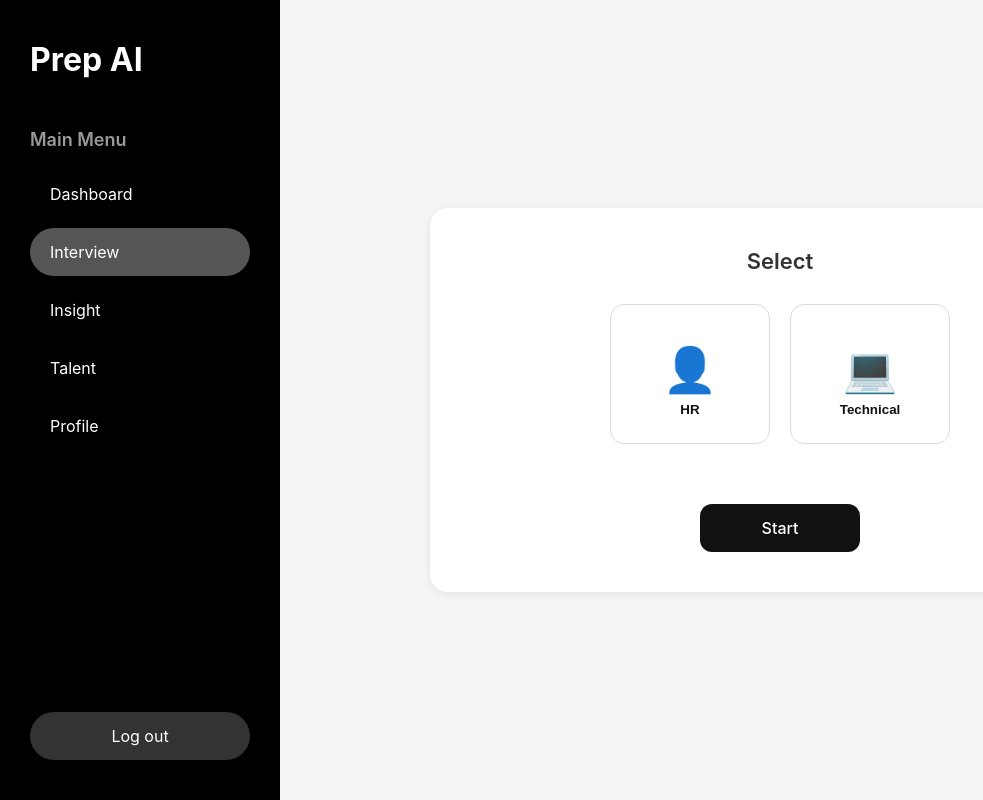
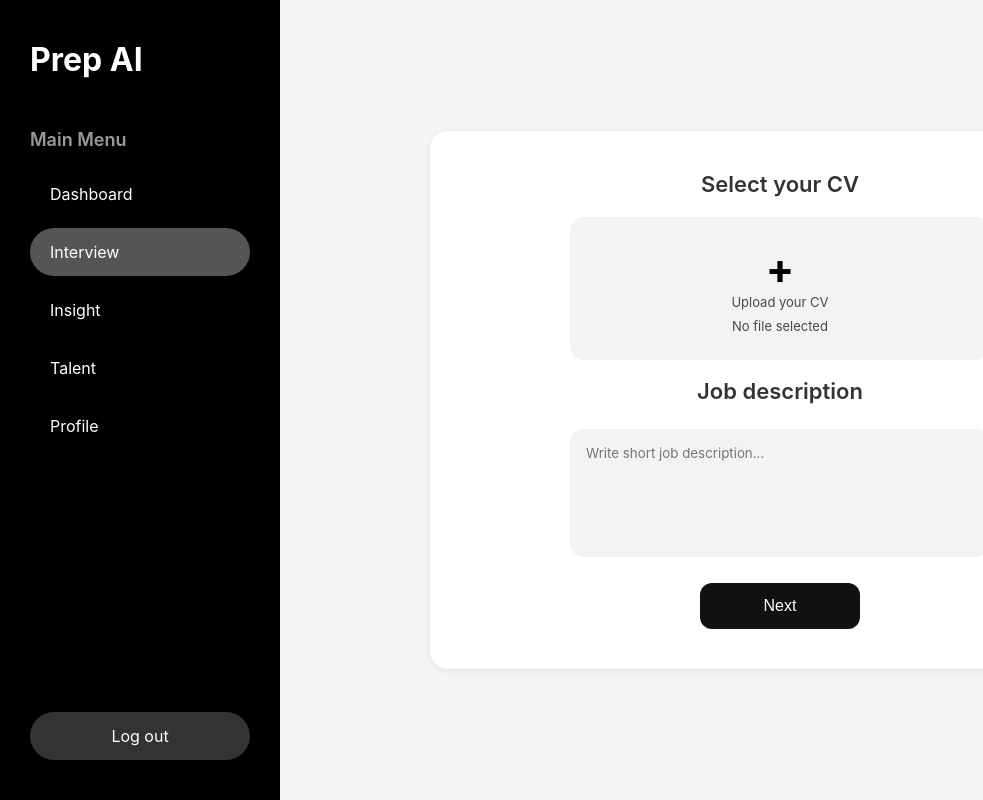
Before and after one commit to ClemenceTran/BasedProject, a Flask app: page /interview in a window 1280 px wide. Shown: the whole page, without its empty margins (0-983 px from the left). Run offline with Flask 3, Linux system fonts and the light colour scheme.

Commit message:
Update interview.html

```diff
--- a/templates/interview.html
+++ b/templates/interview.html
@@ -12,75 +12,82 @@
   <div class="sidebar">
     <div class="logo">Prep AI</div>
     <div class="menu-title">Main Menu</div>
+
     <ul class="menu-items">
-      <li class="menu-item"><a href="{{ url_for('dashboard') }}" class="menu-link {% if page == 'dashboard' %}active{% endif %}">Dashboard</a></li>
-      <li class="menu-item"><a href="{{ url_for('interview') }}" class="menu-link {% if page == 'interview' %}active{% endif %}">Interview</a></li>
-      <li class="menu-item"><a href="{{ url_for('insight') }}" class="menu-link {% if page == 'insight' %}active{% endif %}">Insight</a></li>
-      <li class="menu-item"><a href="{{ url_for('talent') }}" class="menu-link {% if page == 'talent' %}active{% endif %}">Talent</a></li>
-      <li class="menu-item"><a href="{{ url_for('profile') }}" class="menu-link {% if page == 'profile' %}active{% endif %}">Profile</a></li>
+      <li class="menu-item"><a class="menu-link" href="{{ url_for('dashboard') }}">Dashboard</a></li>
+      <li class="menu-item"><a class="menu-link active" href="{{ url_for('interview') }}">Interview</a></li>
+      <li class="menu-item"><a class="menu-link" href="{{ url_for('insight') }}">Insight</a></li>
+      <li class="menu-item"><a class="menu-link" href="{{ url_for('talent') }}">Talent</a></li>
+      <li class="menu-item"><a class="menu-link" href="{{ url_for('profile') }}">Profile</a></li>
     </ul>
-    <a href="{{ url_for('login') }}" class="logout-btn">Log out</a>
+
+    <a class="logout-btn" href="{{ url_for('logout') }}">Log out</a>
   </div>
 
-  <!-- Main Content -->
+  <!-- Main content -->
   <div class="main-content">
 
-    {% set current_step = step|default(1) %}
-    {% set current_type = interview_type|default('technical') %}
+    <div class="mode-wrap">
 
-    <!-- STEP 1: Select Mode -->
-    {% if current_step == 1 %}
-    <div class="mode-wrap">
+      <!-- ============ STEP 1 ============ -->
+      <section id="step1">
+        <h2>Select your CV</h2>
+
+        <div class="interview-form">
+          <input type="file" id="cvInput" accept=".pdf,.doc,.docx" style="display:none;">
+
+          <div class="upload-box" id="uploadBox" role="button" tabindex="0">
+            <div class="upload-plus">+</div>
+            <div class="upload-text">Upload your CV</div>
+            <div class="file-name" id="fileName">No file selected</div>
+          </div>
+
+          <h3 style="margin-top:18px;">Job description</h3>
+          <textarea
+            id="jobDesc"
+            class="job-textarea"
+            rows="6"
+            placeholder="Write short job description..."
+          ></textarea>
+
+          <div class="start-btn-wrap">
+            <button type="button" class="start-btn" id="nextBtn">Next</button>
+          </div>
+
+          <p id="error1" class="error-text"></p>
+        </div>
+      </section>
+
+      <!-- ============ STEP 2 ============ -->
+      <!-- IMPORTANT: style="display:none;" ensures it's hidden even without .hidden css -->
+      <section id="step2" class="hidden" style="display:none;">
         <h2>Select</h2>
+
         <div class="mode-cards">
-        <button type="button" class="mode-card" data-type="hr">
+          <button type="button" class="mode-card" data-mode="hr" id="hrCard">
             <div class="mode-icon">👤</div>
             <div class="mode-label">HR</div>
           </button>
-        <button type="button" class="mode-card" data-type="technical">
+
+          <button type="button" class="mode-card" data-mode="technical" id="techCard">
             <div class="mode-icon">💻</div>
             <div class="mode-label">Technical</div>
           </button>
         </div>
-      <p id="modeFocus" class="mode-focus"></p>
 
-      <div class="center-btn">
-        <a id="goStep2" data-base="{{ url_for('interview') }}?step=2"
-           href="{{ url_for('interview') }}?step=2&type={{ current_type }}"
-           class="start-btn">
-           Start
-        </a>
+        <p class="mode-focus" id="modeHint">Choose an interview type.</p>
+
+        <div class="center-btn" style="display:flex; gap:10px; justify-content:center;">
+          <button type="button" class="start-btn" id="backBtn" style="background:#333;">Back</button>
+          <button type="button" class="start-btn" id="startBtn">Start</button>
+        </div>
+
+        <p id="error2" class="error-text"></p>
+      </section>
+
     </div>
   </div>
-    {% endif %}
 
-    <!-- STEP 2: CV Upload + Job Description -->
-    {% if current_step == 2 %}
-    <div class="mode-wrap">
-      <form action="{{ url_for('interview_start') }}" method="POST" enctype="multipart/form-data" class="interview-form">
-        <input type="hidden" name="interview_type" value="{{ current_type }}">
-
-        <h3>Select your CV</h3>
-        <label for="cv" class="upload-box">
-          <div class="upload-plus">+</div>
-          <div class="upload-text">Click to upload</div>
-          <div id="cvName" class="file-name"></div>
-        </label>
-        <input id="cv" name="cv" type="file" accept=".pdf,.doc,.docx" required>
-
-        <h3 style="margin-top:20px;">Job description</h3>
-        <textarea name="job_description" rows="6" placeholder="Paste the job description here..." class="job-textarea"></textarea>
-
-        <div class="start-btn-wrap">
-          <button type="submit" class="start-btn">Start Interview</button>
-        </div>
-      </form>
-    </div>
-    {% endif %}
-
-  </div>
-
-  <!-- External JS -->
   <script src="{{ url_for('static', filename='interview.js') }}"></script>
 </body>
 </html>
```
Lines whose indentation alone changed are shown as unchanged.
